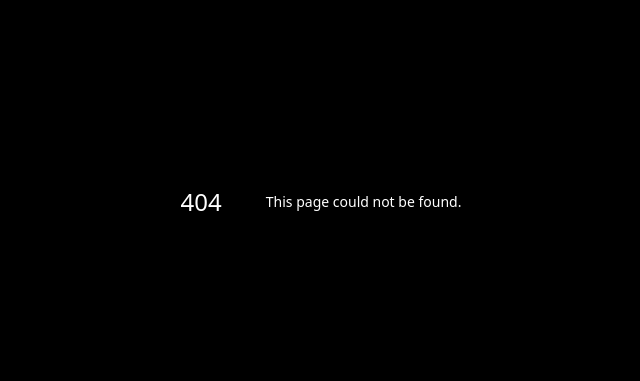
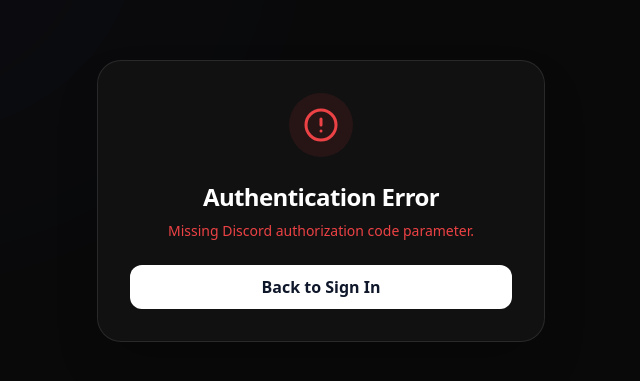
Before and after one commit to rngnetwork/Rng-Network, a Next.js app: page /auth/discord/callback in a window 1280 px wide. Before the commit this address had no page. Shown: the part 199-580 px from the top of the page, without its empty margins (319-959 px from the left). Built offline with nearby package versions, Linux system fonts and the light colour scheme; no server answers.

Commit message:
feat: add discord oauth2 callback page route
adds app router discord callback page exchanging authorization code for full access token and refresh cookie.

```diff
--- /dev/null
+++ b/app/auth/discord/callback/page.tsx
@@ -0,0 +1,112 @@
+"use client";
+
+import React, { useEffect, useState, Suspense } from 'react';
+import { useRouter, useSearchParams } from 'next/navigation';
+import { motion } from 'framer-motion';
+import { CheckCircle2, AlertCircle } from 'lucide-react';
+import { api } from '@/lib/api';
+
+function DiscordCallbackContent() {
+  const router = useRouter();
+  const searchParams = useSearchParams();
+  const [status, setStatus] = useState<'loading' | 'success' | 'error'>('loading');
+  const [errorMessage, setErrorMessage] = useState<string>('');
+
+  useEffect(() => {
+    const processDiscord2Fa = async () => {
+      const code = searchParams.get('code');
+      const pre2FaToken = sessionStorage.getItem('pre2FaToken');
+
+      if (!code) {
+        setStatus('error');
+        setErrorMessage('Missing Discord authorization code parameter.');
+        return;
+      }
+
+      if (!pre2FaToken) {
+        setStatus('error');
+        setErrorMessage('Pre-2FA authentication token missing or expired. Please sign in again.');
+        return;
+      }
+
+      try {
+        const res = await api.submitDiscord2Fa(pre2FaToken, code);
+        if (res.success && res.data?.accessToken) {
+          localStorage.setItem('accessToken', res.data.accessToken);
+          sessionStorage.removeItem('pre2FaToken');
+          setStatus('success');
+          setTimeout(() => {
+            router.push('/servers');
+          }, 1200);
+        } else {
+          setStatus('error');
+          setErrorMessage(res.message || 'Discord 2FA verification failed.');
+        }
+      } catch (err: unknown) {
+        setStatus('error');
+        const message = err instanceof Error ? err.message : 'An error occurred during 2FA upgrade.';
+        setErrorMessage(message);
+      }
+    };
+
+    processDiscord2Fa();
+  }, [searchParams, router]);
+
+  return (
+    <div className="min-h-screen w-full bg-[#090909] text-white flex flex-col items-center justify-center p-6 relative overflow-hidden font-sans">
+      <div className="absolute top-[-10%] left-[-10%] w-[50%] h-[50%] bg-[#5865F2] opacity-[0.05] blur-[150px] rounded-full pointer-events-none" />
+
+      <motion.div
+        initial={{ opacity: 0, scale: 0.95 }}
+        animate={{ opacity: 1, scale: 1 }}
+        className="w-full max-w-md bg-[#111111] border border-white/10 rounded-3xl p-8 text-center backdrop-blur-xl relative z-10 shadow-2xl"
+      >
+        {status === 'loading' && (
+          <div className="flex flex-col items-center">
+            <div className="w-16 h-16 border-4 border-white/10 border-t-[#5865F2] rounded-full animate-spin mb-6" />
+            <h2 className="text-2xl font-bold tracking-tight mb-2">Verifying Discord 2FA</h2>
+            <p className="text-[#A0A0A0] text-sm">Exchanging authorization code and upgrading security credentials...</p>
+          </div>
+        )}
+
+        {status === 'success' && (
+          <div className="flex flex-col items-center">
+            <div className="w-16 h-16 bg-[#3BA55D]/10 rounded-full flex items-center justify-center mb-6">
+              <CheckCircle2 className="text-[#3BA55D]" size={36} />
+            </div>
+            <h2 className="text-2xl font-bold tracking-tight mb-2 text-white">2FA Verification Complete</h2>
+            <p className="text-[#A0A0A0] text-sm">Account authenticated successfully. Loading dashboard...</p>
+          </div>
+        )}
+
+        {status === 'error' && (
+          <div className="flex flex-col items-center">
+            <div className="w-16 h-16 bg-[#ED4245]/10 rounded-full flex items-center justify-center mb-6">
+              <AlertCircle className="text-[#ED4245]" size={36} />
+            </div>
+            <h2 className="text-2xl font-bold tracking-tight mb-2 text-white">Authentication Error</h2>
+            <p className="text-[#ED4245] text-sm mb-6">{errorMessage}</p>
+            <button
+              onClick={() => router.push('/')}
+              className="w-full h-11 bg-white hover:bg-slate-100 text-slate-900 font-semibold rounded-xl transition-all"
+            >
+              Back to Sign In
+            </button>
+          </div>
+        )}
+      </motion.div>
+    </div>
+  );
+}
+
+export default function DiscordCallbackPage() {
+  return (
+    <Suspense fallback={
+      <div className="min-h-screen bg-[#090909] flex items-center justify-center text-white">
+        <div className="w-12 h-12 border-4 border-white/10 border-t-[#5865F2] rounded-full animate-spin" />
+      </div>
+    }>
+      <DiscordCallbackContent />
+    </Suspense>
+  );
+}
```
